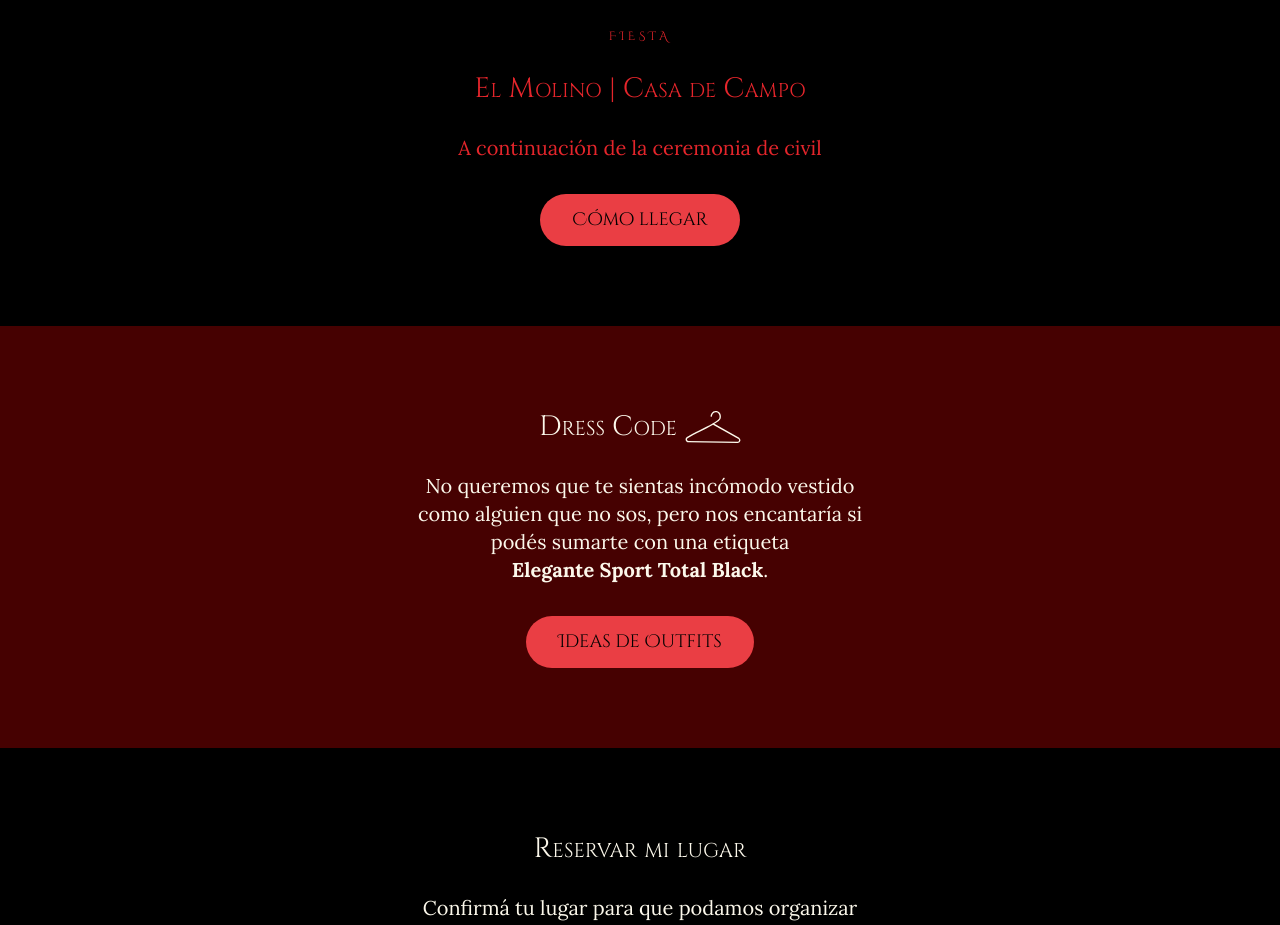
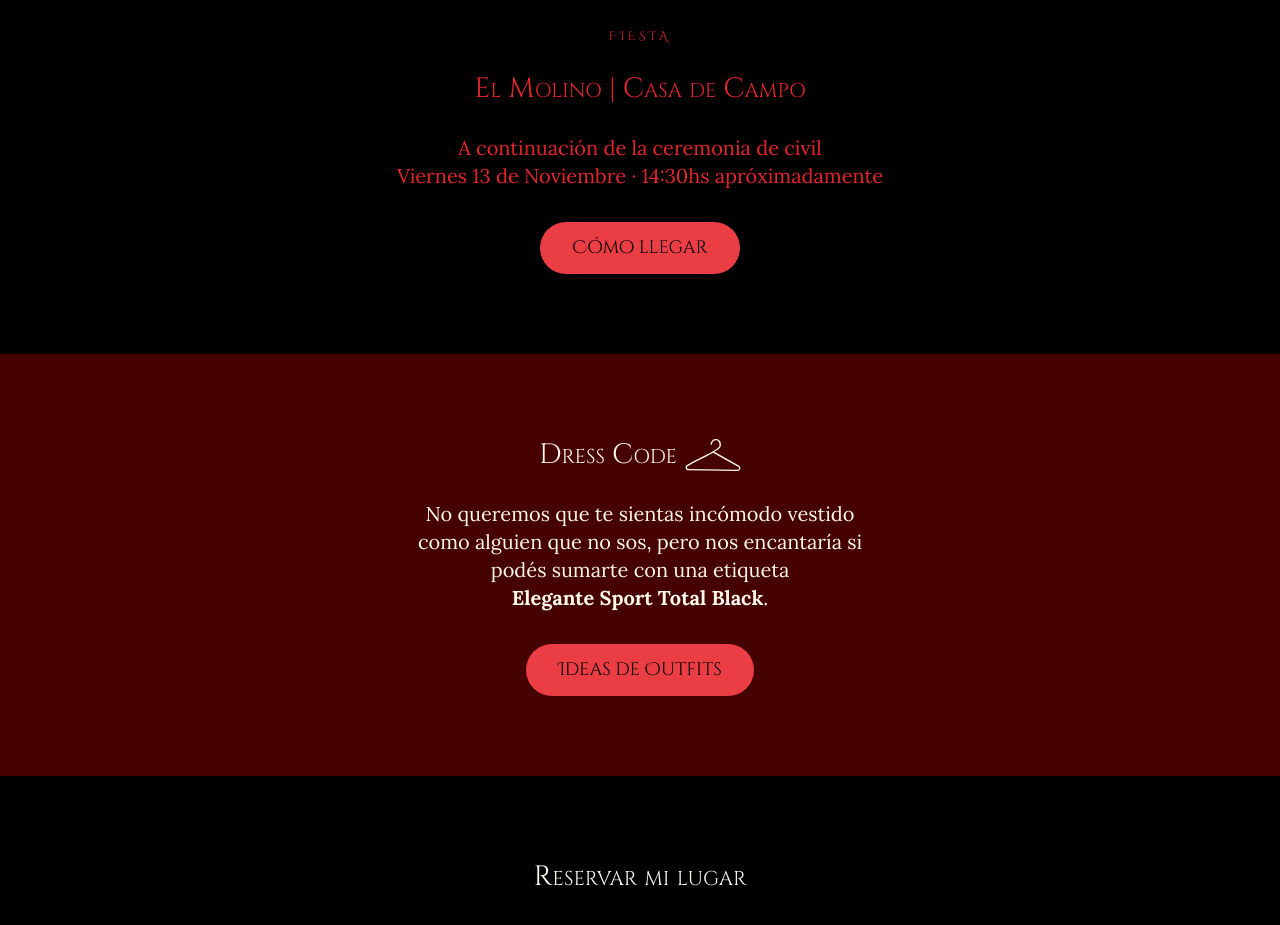
Before and after one commit to kccasasola/boda-katy-daro, a Next.js app: page / in a window 1280 px wide. Shown: the part 2480-3405 px from the top of the page. Built offline with nearby package versions, Linux system fonts and the light colour scheme.

Commit message:
Update Fiesta.tsx

```diff
--- a/app/components/Fiesta.tsx
+++ b/app/components/Fiesta.tsx
@@ -19,7 +19,7 @@ export default function Fiesta() {
       <p className="mt-4 text-xs uppercase tracking-[0.3em] text-wine">Fiesta</p>
       <h2 className="font-serif text-[28px] text-wine">El Molino | Casa de Campo</h2>
 
-      <p className="font-legible text-xl text-wine">A continuación de la ceremonia de civil</p>
+      <p className="font-legible text-xl text-wine">A continuación de la ceremonia de civil <br /> Viernes 13 de Noviembre · 14:30hs apróximadamente</p>
 
       <a
         // ⚠️ PENDIENTE: dirección exacta — reemplazar el href por el link real de Google Maps
```
